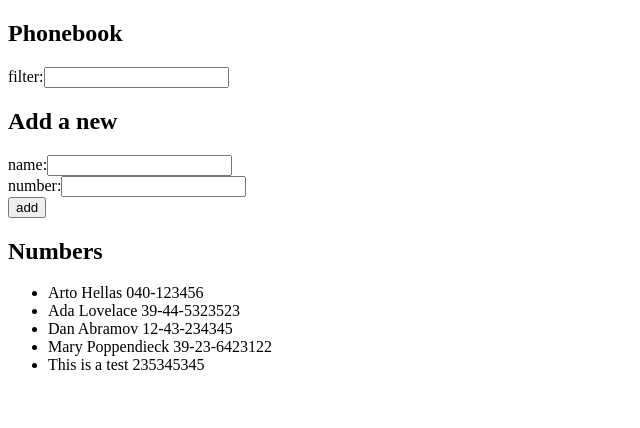
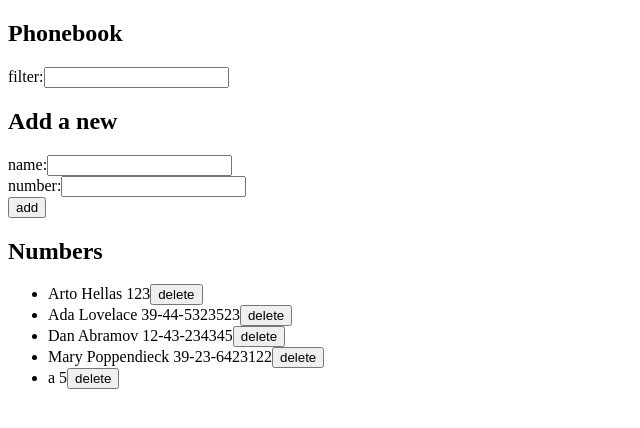
Before and after one commit to ooepi/Fullstack-Open-2022, a React (Create React App) app in the folder part2/puhelinluettelo/: page / in a window 1280 px wide. Shown: the top 428 px of the page, without its empty margins (0-640 px from the left). Built offline with nearby package versions, Linux system fonts and the light colour scheme; data requests are answered from the project's data file.

Commit message:
puhelinluettelo step 9 and 10 done

```diff
--- a/part2/puhelinluettelo/db.json
+++ b/part2/puhelinluettelo/db.json
@@ -2,7 +2,7 @@
   "persons": [
     {
       "name": "Arto Hellas",
-      "number": "040-123456",
+      "number": "123",
       "id": 1
     },
     {
@@ -21,8 +21,8 @@
       "id": 4
     },
     {
-      "name": "This is a test",
-      "number": "235345345",
+      "name": "a",
+      "number": "5",
       "id": 5
     }
   ]
--- a/part2/puhelinluettelo/src/App.js
+++ b/part2/puhelinluettelo/src/App.js
@@ -6,21 +6,16 @@ import personService from './services/persons'
 import axios from 'axios'
 
 const App = () => {
-  const [persons, setPersons] = useState([
-    { name: 'Arto Hellas', number: '+358441234567', id: 1 },
-    { name: 'Ada Lovelace', number: '39-44-5323523', id: 2 },
-    { name: 'Dan Abramov', number: '12-43-234345', id: 3 },
-    { name: 'Mary Poppendieck', number: '39-23-6423122', id: 4 }
-  ])
+  const [persons, setPersons] = useState([])
   const [newName, setNewName] = useState('')
   const [newNumber, setNewNumber] = useState('')
   const [filter, setFilter] = useState('')
 
   useEffect(() => {
-    axios
-      .get('http://localhost:3001/persons')
-      .then(response => {
-        setPersons(response.data)
+    personService
+      .getAll()
+      .then(initialPersons => {
+        setPersons(initialPersons)
       })
   }, [])
 
@@ -28,17 +23,37 @@ const App = () => {
   const AddPerson = (event) => {
     event.preventDefault()
 
-    if (persons.some(person => person.name === newName)){
-      alert(`${newName} is already added to phonebook`)
-      setNewName('')
-      setNewNumber('')
-      return
-    }
-
     const personObject = {
       name: newName,
       number: newNumber,
       id: persons.length + 1
+    }
+
+    if (persons.some(person => person.name === newName && person.number !== newNumber)){
+      if (window.confirm(`${newName} is already in the phonebook, replace the old number with a new one?`)) {
+
+        const person = persons.find(person => person.name === newName)
+
+        personService
+          .update(person.id, personObject)
+          setTimeout(() => {
+            personService
+            .getAll()
+            .then(initialPersons => {
+              setPersons(initialPersons)
+            })
+          }, 100);
+      }
+      setNewName('')
+      setNewNumber('')
+      return
+
+    } else if (persons.some(person=> person.name === newName && person.number === newNumber)){
+      alert(`${newName} already has the number ${newNumber}`)
+
+      setNewName('')
+      setNewNumber('')
+      return
     }
 
     personService
@@ -62,6 +77,17 @@ const App = () => {
     setFilter(event.target.value)
   }
 
+  const handleDelete = (id) => {
+    if (window.confirm(`Delete ${id}?`)) {
+      personService
+      .remove(id)
+      .then(returnedPerson => {
+        persons.map(person => person.id !== id ? person : returnedPerson)
+      })
+      setPersons(persons.filter(person => person.id !== id))
+    }
+  }
+
   const filteredPersons = persons.filter(person => person.name.toLowerCase().match(filter.toLowerCase()))
 
   return (
@@ -82,7 +108,7 @@ const App = () => {
 
       <ul>
         {filteredPersons.map(person =>
-          <Person key={person.id} person={person}></Person>
+          <Person key={person.id} person={person} handleDelete={handleDelete}></Person>
         )}
       </ul>
     </div>
--- a/part2/puhelinluettelo/src/components/Person.js
+++ b/part2/puhelinluettelo/src/components/Person.js
@@ -1,6 +1,9 @@
-const Person = ({ person }) => {
+const Person = ({ person, handleDelete }) => {
     return (
-      <li>{person.name} {person.number}</li>
+      <li>
+        {person.name} {person.number}
+      <button onClick={() => handleDelete(person.id)}>delete</button>
+      </li>
     )
 }
 
--- a/part2/puhelinluettelo/src/services/persons.js
+++ b/part2/puhelinluettelo/src/services/persons.js
@@ -16,4 +16,9 @@ const update = (id, newObject) => {
     return request.then(response => response.data)
 }
 
-export default { getAll, create, update }
+const remove = (id) => {
+    const request = axios.delete(`${baseUrl}/${id}`)
+    return request.then(response => response.data)
+}
+
+export default { getAll, create, update, remove }
```
Also changed, not shown: 1 other file (tests, documents, lock files or other folders).
